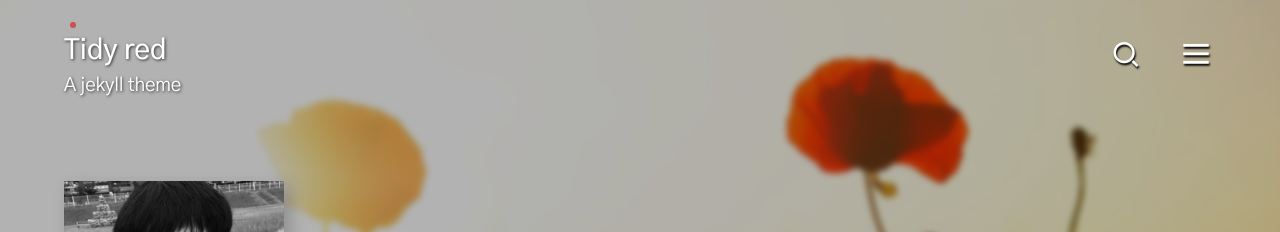
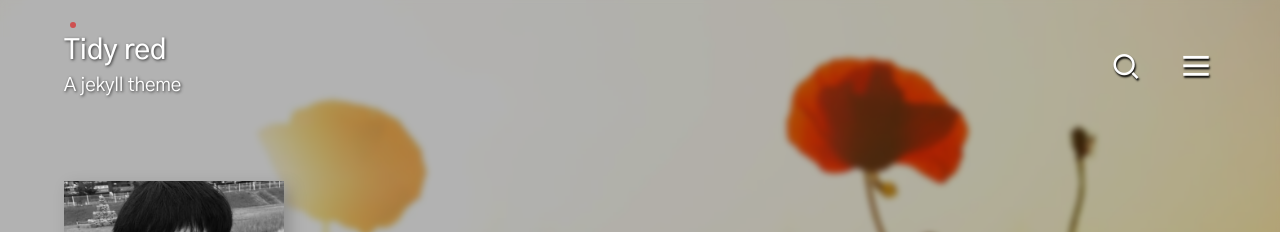
Before and after one commit to selosele/jekyll-theme-tidyred, a Jekyll site: the page built from index.html, in a window 1280 px wide. Shown: the top 232 px of the page. Built offline with Jekyll 4.4.1, drawn with Linux system fonts in a browser that asks for light colours; the list of posts is cut into pages by our own code.

Commit message:
레이아웃 CSS 수정

```diff
--- a/_sass/tidy-red/_masthead.scss
+++ b/_sass/tidy-red/_masthead.scss
@@ -27,7 +27,7 @@
    &.theme-type1 {
       &.layout--home {
          .masthead {
-            @media (min-width: $small-width) {
+            @media (min-width: $min-small-width) {
                border-bottom-right-radius: 6vw;
             }
          }
@@ -195,6 +195,7 @@
       display: flex;
       position: absolute;
       top: 0;
+      bottom: 0;
       right: 0;
       justify-content: space-between;
       align-items: center;
```
